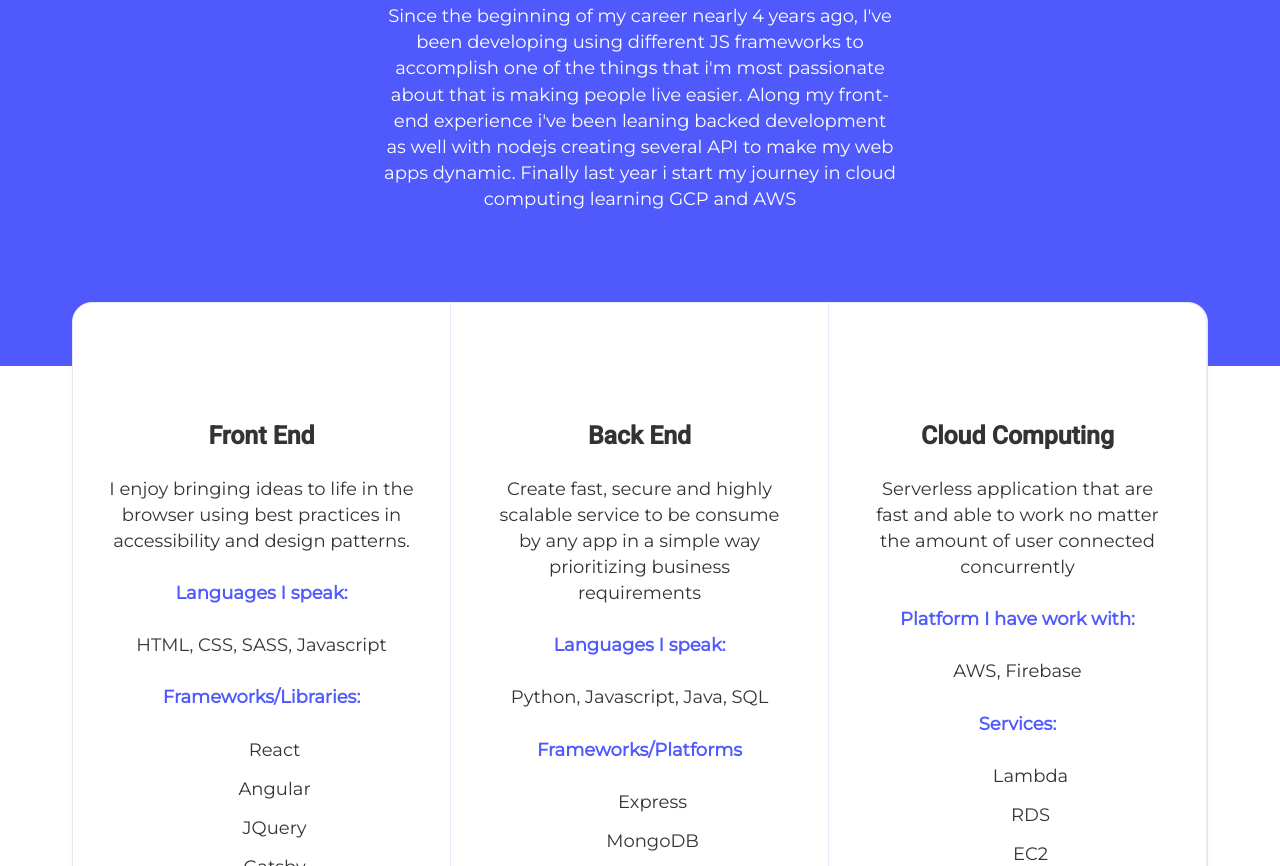
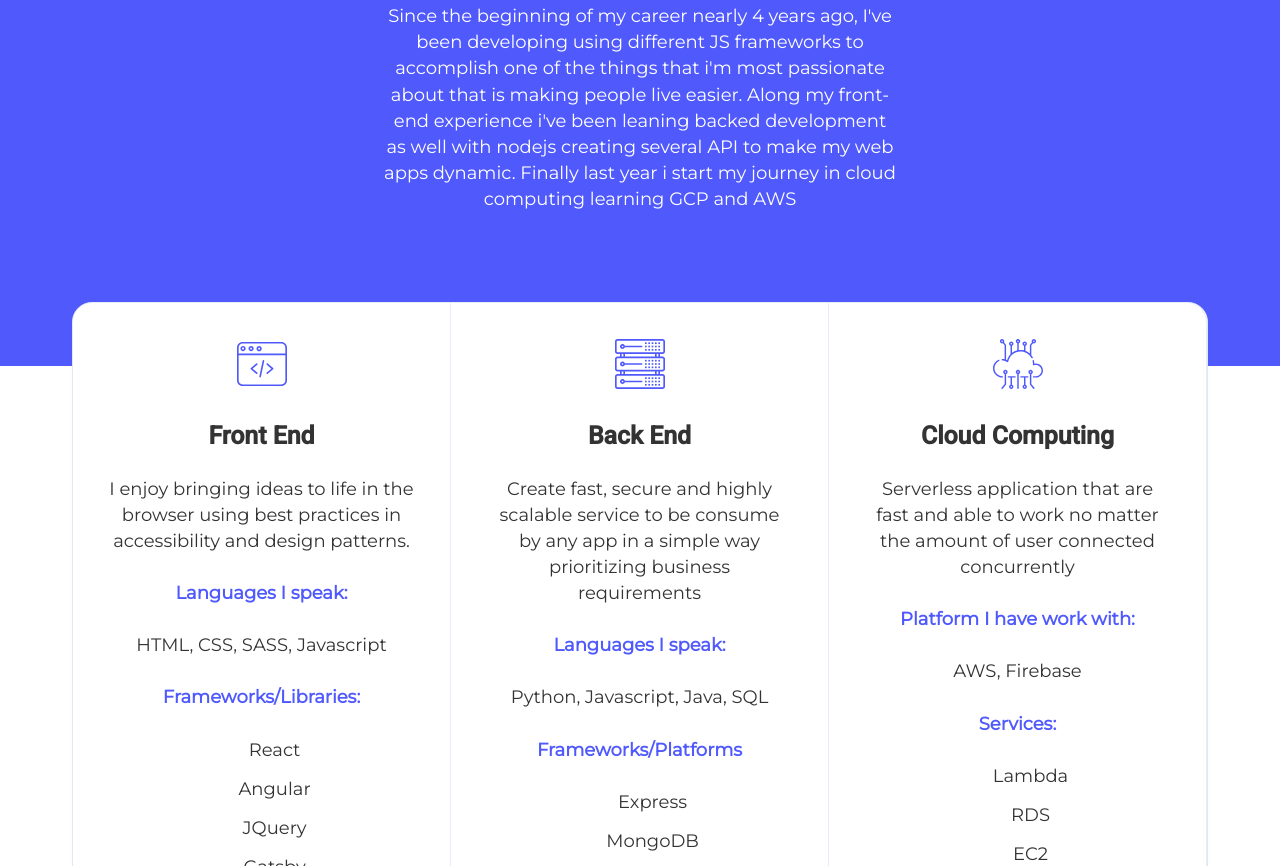
Before and after one commit to Josedav9/Josedav9.github.io, a Gatsby site: page / in a window 1280 px wide. Shown: the part 577-1443 px from the top of the page. Built offline with nearby package versions, Linux system fonts and the light colour scheme; Gatsby itself is replaced by a stand-in of ours.

Commit message:
[FIX]: removing white svg items in skill cards

```diff
--- a/src/assets/components/footer.css
+++ b/src/assets/components/footer.css
@@ -31,6 +31,6 @@ nav.footer-nav{
   text-align: center;
 }
 
-svg {
+footer svg {
   fill: white;
 }
```
